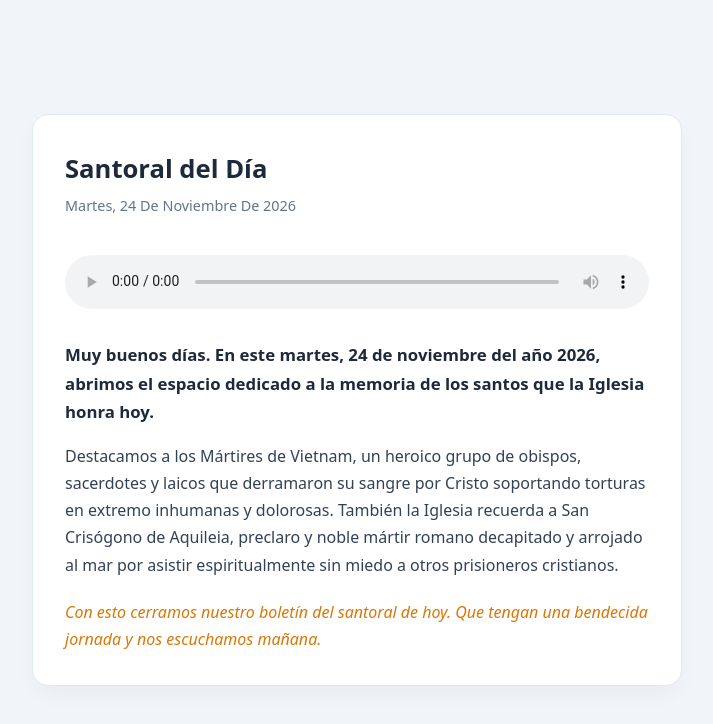
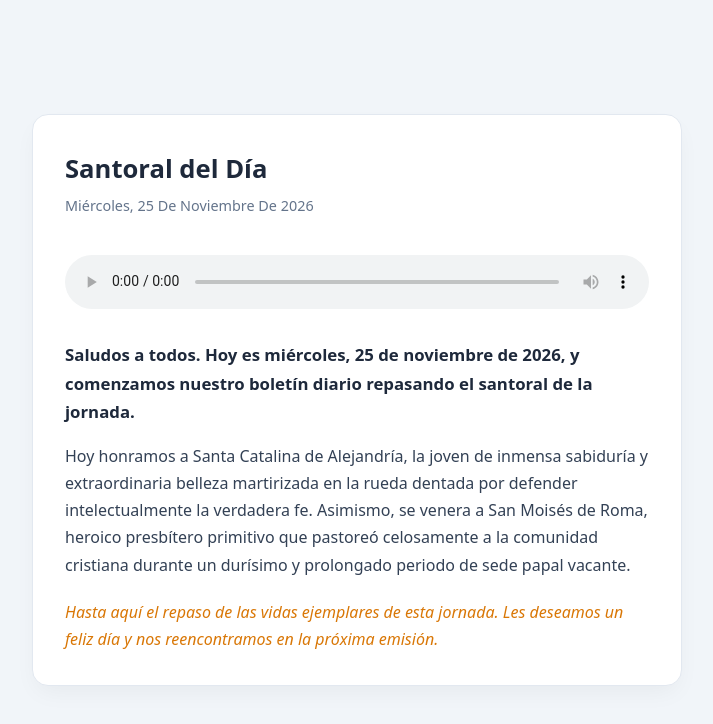
Before and after one commit to radiotelevisionmaitino-ux/santoral-diario, a plain HTML site: page index.html in a window 1280 px wide. Shown: the whole page, without its empty margins (283-996 px from the left). Drawn offline with Linux system fonts and the light colour scheme.

Commit message:
bot: actualización de santoral-hoy.mp3 e index.html

```diff
--- a/index.html
+++ b/index.html
@@ -3,7 +3,7 @@
 <head>
   <meta charset="UTF-8">
   <meta name="viewport" content="width=device-width, initial-scale=1.0">
-  <title>Santoral Diario - Martes 24 de noviembre</title>
+  <title>Santoral Diario - Miércoles 25 de noviembre</title>
   <style>
     :root {
       --primary: #1e293b;
@@ -45,11 +45,11 @@
 <body>
   <div class="card">
     <h1>Santoral del Día</h1>
-    <div class="fecha">martes, 24 de noviembre de 2026</div>
-    <audio controls autoplay src="santoral-hoy.mp3?v=1795526093"></audio>
-    <p class="intro">Muy buenos días. En este martes, 24 de noviembre del año 2026, abrimos el espacio dedicado a la memoria de los santos que la Iglesia honra hoy.</p>
-    <p class="cuerpo">Destacamos a los Mártires de Vietnam, un heroico grupo de obispos, sacerdotes y laicos que derramaron su sangre por Cristo soportando torturas en extremo inhumanas y dolorosas. También la Iglesia recuerda a San Crisógono de Aquileia, preclaro y noble mártir romano decapitado y arrojado al mar por asistir espiritualmente sin miedo a otros prisioneros cristianos.</p>
-    <p class="cierre">Con esto cerramos nuestro boletín del santoral de hoy. Que tengan una bendecida jornada y nos escuchamos mañana.</p>
+    <div class="fecha">miércoles, 25 de noviembre de 2026</div>
+    <audio controls autoplay src="santoral-hoy.mp3?v=1795608274"></audio>
+    <p class="intro">Saludos a todos. Hoy es miércoles, 25 de noviembre de 2026, y comenzamos nuestro boletín diario repasando el santoral de la jornada.</p>
+    <p class="cuerpo">Hoy honramos a Santa Catalina de Alejandría, la joven de inmensa sabiduría y extraordinaria belleza martirizada en la rueda dentada por defender intelectualmente la verdadera fe. Asimismo, se venera a San Moisés de Roma, heroico presbítero primitivo que pastoreó celosamente a la comunidad cristiana durante un durísimo y prolongado periodo de sede papal vacante.</p>
+    <p class="cierre">Hasta aquí el repaso de las vidas ejemplares de esta jornada. Les deseamos un feliz día y nos reencontramos en la próxima emisión.</p>
   </div>
 </body>
 </html>
```
Also changed, not shown: 1 other file.
